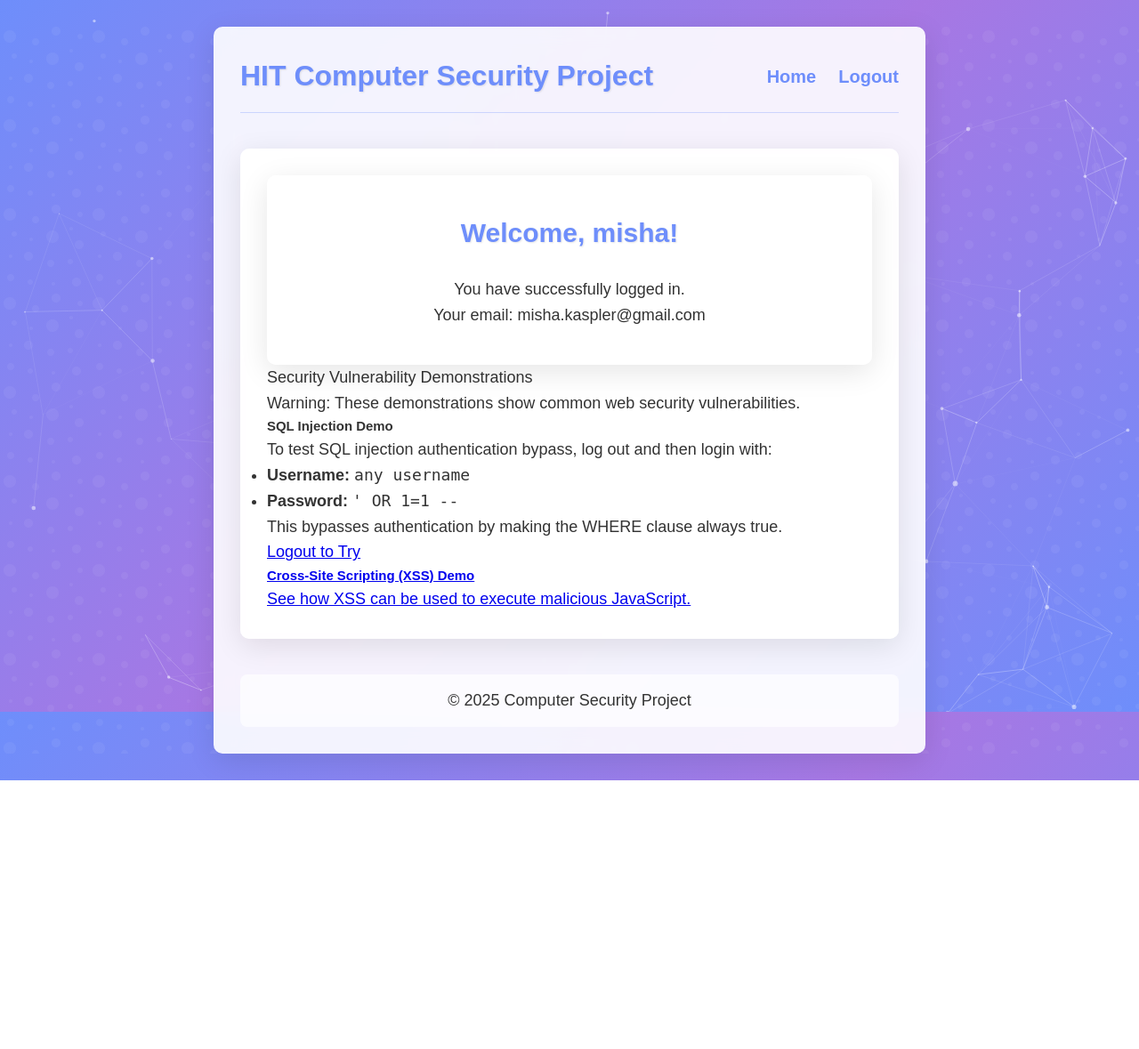
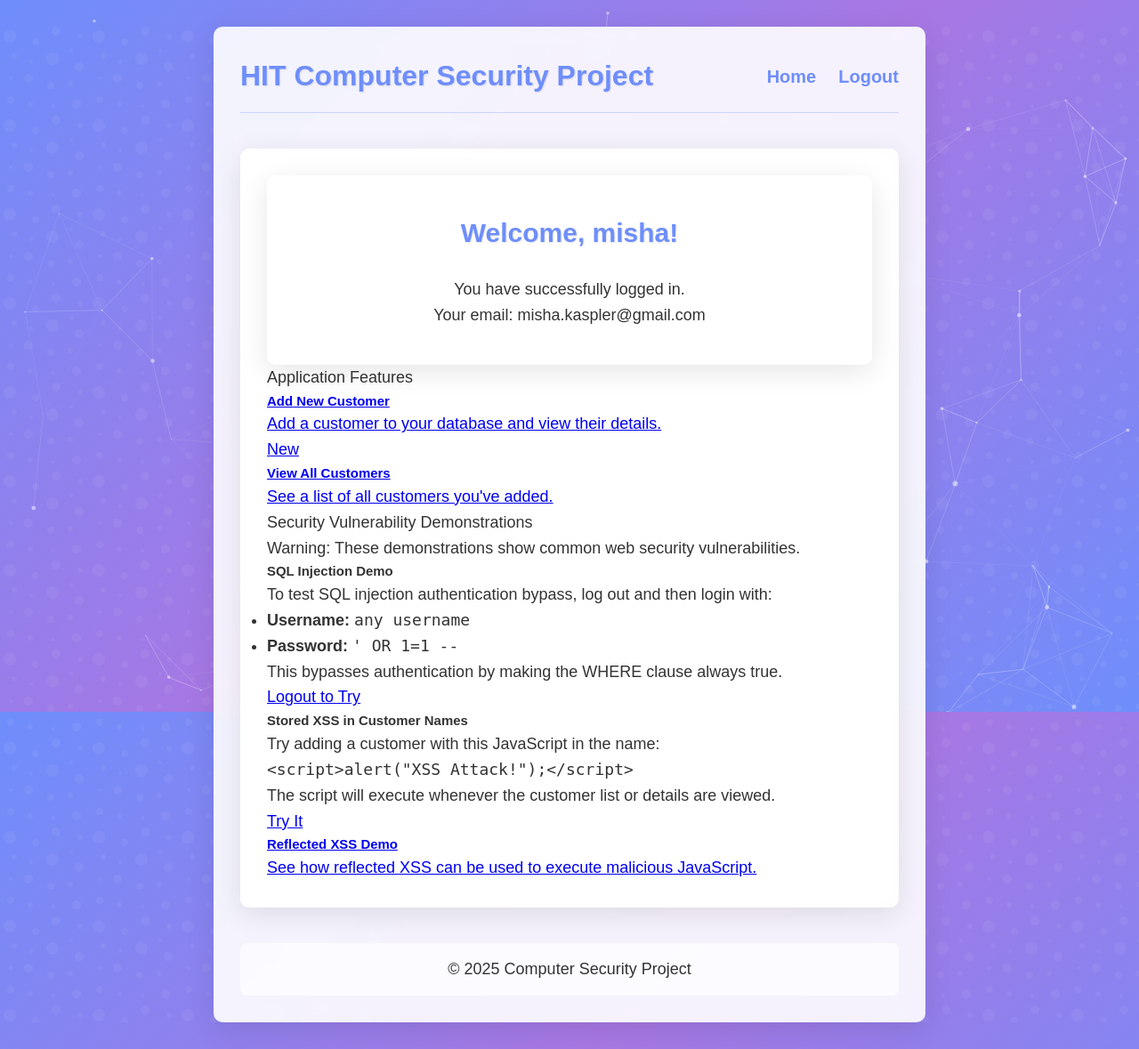
Before and after one commit to MichaelKaspler/WebSecurityProject, a Flask app: page / in a window 1280 px wide. Shown: the whole page at 89% size. Before the commit the page ends 877 px from the top, so only its background shows below. Run offline with Flask 3, Linux system fonts and the light colour scheme; a user stored in the database is signed in; data comes from the database, SQL or seed files in the repository; both versions use the stored data as it was after the commit.

Commit message:
finally - an unsecure webstie!

```diff
--- a/app.py
+++ b/app.py
@@ -14,13 +14,41 @@
     return conn
 
 def init_db():
-    if not os.path.exists('database.db'):
-        conn = get_db_connection()
-        with open('schema.sql') as f:
-            conn.executescript(f.read())
-        conn.commit()
-        conn.close()
-        print("Database initialized successfully")
+    """Initialize the database with the schema"""
+    conn = get_db_connection()
+
+    # Check if customers table exists
+    table_exists = conn.execute("SELECT name FROM sqlite_master WHERE type='table' AND name='customers'").fetchone()
+
+    # If the database file exists but the customers table doesn't, add it
+    if not table_exists:
+        try:
+            # Create only the customers table if it doesn't exist
+            conn.execute('''
+            CREATE TABLE IF NOT EXISTS customers (
+                id INTEGER PRIMARY KEY AUTOINCREMENT,
+                name TEXT NOT NULL,
+                user_id INTEGER NOT NULL,
+                created_at TIMESTAMP DEFAULT CURRENT_TIMESTAMP,
+                FOREIGN KEY (user_id) REFERENCES users (id)
+            )
+            ''')
+            conn.commit()
+            print("Customers table added to existing database")
+        except sqlite3.Error as e:
+            print(f"Error adding customers table: {e}")
+
+    # If the database doesn't exist at all, initialize it with the full schema
+    if not os.path.exists('database.db') or not conn.execute("SELECT name FROM sqlite_master WHERE type='table'").fetchone():
+        try:
+            with open('schema.sql') as f:
+                conn.executescript(f.read())
+            conn.commit()
+            print("Database initialized successfully with full schema")
+        except sqlite3.Error as e:
+            print(f"Error initializing database: {e}")
+
+    conn.close()
 
 def validate_password(password):
     """
@@ -162,40 +190,49 @@
             flash(error_message)
             return render_template('register.html')
 
-        # Generate password hash
-        hashed_password = security.generate_password_hash(password)
-
         # Create database connection
         conn = get_db_connection()
 
         try:
             # Vulnerable query using string formatting - SQL injection vulnerability
             # Check if username or email already exists
-            check_query = f"SELECT id FROM users WHERE username = '{username}' OR email = '{email}'"
+            check_query = f"SELECT * FROM users WHERE username = '{username}' OR email = '{email}'"
 
-            try:
-                existing_user = conn.execute(check_query).fetchone()
+            # Execute the vulnerable query
+            result = conn.execute(check_query)
+            users = result.fetchall()
 
-                if existing_user:
-                    conn.close()
-                    flash('Username or email already exists')
-                    return render_template('register.html')
+            # If we got multiple results, it's likely due to SQL injection
+            if len(users) > 1:
+                # Convert row objects to dictionaries for display
+                all_users = []
+                for user in users:
+                    all_users.append(dict(user))
 
-                # Vulnerable query using string formatting - SQL injection vulnerability
-                # Insert new user into database
-                insert_query = f"INSERT INTO users (username, email, password) VALUES ('{username}', '{email}', '{hashed_password}')"
-                conn.execute(insert_query)
-                conn.commit()
                 conn.close()
+                return render_template('sql_injection_success.html',
+                                      query=check_query,
+                                      users=all_users,
+                                      message="SQL Injection detected during registration! The query returned all users.")
 
-                flash('Registration successful! Please log in.')
-                return redirect(url_for('login'))
+            # If we got exactly one user, it means the username or email exists
+            if len(users) == 1:
+                conn.close()
+                flash('Username or email already exists')
+                return render_template('register.html')
 
-            except sqlite3.IntegrityError:
-                # Handle integrity errors (like unique constraint violations)
-                conn.close()
-                flash('Username or email already exists - please choose different ones')
-                return render_template('register.html')
+            # If no users found, proceed with registration
+            # Generate password hash
+            hashed_password = security.generate_password_hash(password)
+
+            # Insert new user into database - vulnerable to SQL injection
+            insert_query = f"INSERT INTO users (username, email, password) VALUES ('{username}', '{email}', '{hashed_password}')"
+            conn.execute(insert_query)
+            conn.commit()
+            conn.close()
+
+            flash('Registration successful! Please log in.')
+            return redirect(url_for('login'))
 
         except sqlite3.Error as e:
             # Handle any SQL errors
@@ -262,6 +299,120 @@
                           vulnerable_code=vulnerable_code,
                           example_url=request.host_url + "xss_demo?name=" + payloads["basic_alert"])
 
+@app.route('/customers')
+def customers():
+    """View customers page"""
+    # Check if user is logged in
+    if 'user_id' not in session:
+        flash('You must be logged in to view customers')
+        return redirect(url_for('login'))
+
+    # Get all customers for the current user
+    conn = get_db_connection()
+    # Vulnerable query using string formatting - SQL injection vulnerability
+    user_customers = conn.execute(f"SELECT * FROM customers WHERE user_id = {session['user_id']} ORDER BY created_at DESC").fetchall()
+    conn.close()
+
+    # Convert row objects to dictionaries for the template
+    customers_list = []
+    for customer in user_customers:
+        customers_list.append(dict(customer))
+
+    return render_template('customers.html', customers=customers_list)
+
+@app.route('/add_customer', methods=['GET', 'POST'])
+def add_customer():
+    """Add a new customer"""
+    # Check if user is logged in
+    if 'user_id' not in session:
+        flash('You must be logged in to add customers')
+        return redirect(url_for('login'))
+
+    if request.method == 'POST':
+        # Get customer name from form
+        customer_name = request.form['name']
+
+        # Input validation
+        if not customer_name:
+            flash('Customer name is required')
+            return redirect(url_for('add_customer'))
+
+        # Create database connection
+        conn = get_db_connection()
+
+        try:
+            # First check if the input might be an SQL injection attempt
+            # This is vulnerable to SQL injection - we're executing a query with user input
+            # But we need to escape single quotes for SQL to work properly
+            sql_safe_name = customer_name.replace("'", "''")  # Escape single quotes for SQL
+
+            check_query = f"SELECT * FROM customers WHERE name = '{sql_safe_name}'"
+            result = conn.execute(check_query)
+            customers = result.fetchall()
+
+            # If we got multiple results, it's likely due to SQL injection with 1=1
+            if len(customers) > 1:
+                # Convert row objects to dictionaries for display
+                all_customers = []
+                for customer in customers:
+                    all_customers.append(dict(customer))
+
+                conn.close()
+                return render_template('customer_sql_injection.html',
+                                      query=check_query,
+                                      users=all_customers,
+                                      message="SQL Injection detected in customer name! The query returned all customers.")
+
+            # Vulnerable query using string formatting - SQL injection vulnerability
+            # Insert new customer into database - but escape single quotes for SQL
+            insert_query = f"INSERT INTO customers (name, user_id) VALUES ('{sql_safe_name}', {session['user_id']})"
+            conn.execute(insert_query)
+            conn.commit()
+
+            # Get the ID of the customer that was just added
+            # This is also vulnerable to SQL injection
+            last_customer = conn.execute(f"SELECT * FROM customers WHERE name = '{sql_safe_name}' AND user_id = {session['user_id']} ORDER BY id DESC LIMIT 1").fetchone()
+            conn.close()
+
+            if last_customer:
+                customer_id = last_customer['id']
+                flash('Customer added successfully!')
+                return redirect(url_for('view_customer', customer_id=customer_id))
+            else:
+                flash('Customer added but could not be retrieved')
+                return redirect(url_for('customers'))
+
+        except sqlite3.Error as e:
+            # Handle any SQL errors
+            conn.close()
+            flash(f'Database error: {str(e)}')
+            return redirect(url_for('add_customer'))
+
+    return render_template('add_customer.html')
+
+@app.route('/customer/<int:customer_id>')
+def view_customer(customer_id):
+    """View a specific customer"""
+    # Check if user is logged in
+    if 'user_id' not in session:
+        flash('You must be logged in to view customers')
+        return redirect(url_for('login'))
+
+    # Get the specific customer
+    conn = get_db_connection()
+    # Vulnerable query using string formatting - SQL injection vulnerability
+    customer = conn.execute(f"SELECT * FROM customers WHERE id = {customer_id} AND user_id = {session['user_id']}").fetchone()
+    conn.close()
+
+    if not customer:
+        flash('Customer not found or you do not have permission to view this customer')
+        return redirect(url_for('customers'))
+
+    # Convert row object to dictionary for the template
+    customer_dict = dict(customer)
+
+    return render_template('view_customer.html', customer=customer_dict)
+
 if __name__ == '__main__':
     # Initialize the database
     init_db()
--- a/templates/home.html
+++ b/templates/home.html
@@ -8,7 +8,29 @@
         <p>You have successfully logged in.</p>
         <p>Your email: {{ session['email'] }}</p>
     </div>
+
+    <div class="card mt-4">
+        <div class="card-header bg-primary text-white">
+            Application Features
+        </div>
+        <div class="card-body">
+            <div class="list-group">
+                <a href="{{ url_for('add_customer') }}" class="list-group-item list-group-item-action d-flex justify-content-between align-items-center">
+                    <div>
+                        <h5>Add New Customer</h5>
+                        <p class="mb-1">Add a customer to your database and view their details.</p>
+                    </div>
+                    <span class="badge bg-primary rounded-pill">New</span>
+                </a>
+                <a href="{{ url_for('customers') }}" class="list-group-item list-group-item-action">
+                    <h5>View All Customers</h5>
+                    <p class="mb-1">See a list of all customers you've added.</p>
+                </a>
+            </div>
+        </div>
+    </div>
     {% endif %}
+
     <div class="card mt-4">
         <div class="card-header bg-warning text-dark">
             Security Vulnerability Demonstrations
@@ -26,9 +48,16 @@
                     <p>This bypasses authentication by making the WHERE clause always true.</p>
                     <a href="{{ url_for('logout') }}" class="btn btn-outline-primary btn-sm">Logout to Try</a>
                 </div>
+                <div class="list-group-item list-group-item-action">
+                    <h5>Stored XSS in Customer Names</h5>
+                    <p class="mb-1">Try adding a customer with this JavaScript in the name:</p>
+                    <code>&lt;script&gt;alert("XSS Attack!");&lt;/script&gt;</code>
+                    <p>The script will execute whenever the customer list or details are viewed.</p>
+                    <a href="{{ url_for('add_customer') }}" class="btn btn-outline-primary btn-sm">Try It</a>
+                </div>
                 <a href="{{ url_for('xss_demo') }}" class="list-group-item list-group-item-action">
-                    <h5>Cross-Site Scripting (XSS) Demo</h5>
-                    <p class="mb-1">See how XSS can be used to execute malicious JavaScript.</p>
+                    <h5>Reflected XSS Demo</h5>
+                    <p class="mb-1">See how reflected XSS can be used to execute malicious JavaScript.</p>
                 </a>
             </div>
         </div>
```
Also changed, not shown: schema.sql (+10 -0 lines), templates/add_customer.html (added, +47 -0 lines), templates/customer_sql_injection.html (added, +86 -0 lines), templates/customers.html (added, +52 -0 lines), templates/view_customer.html (added, +33 -0 lines), database.db.
